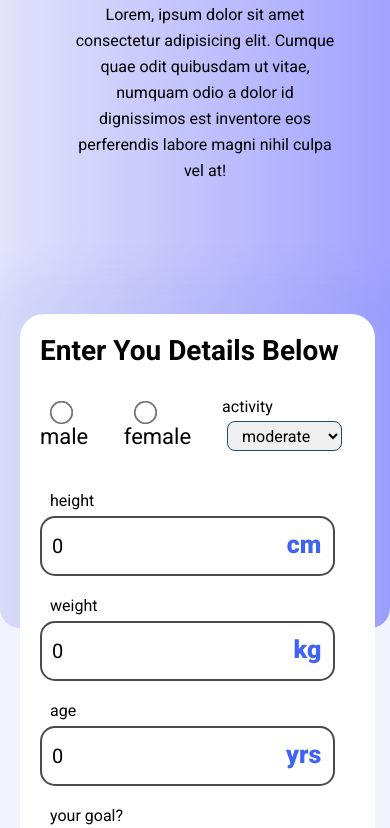
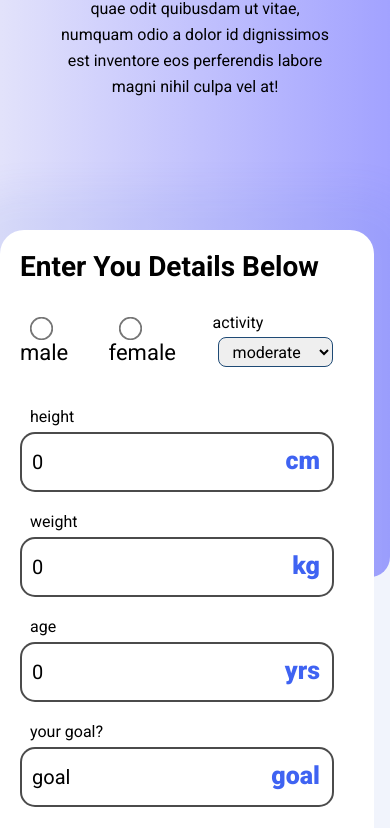
Before and after one commit to kh5269772-del/project5, a plain HTML site: page index.html in a window 390 px wide. Shown: the part 282-1110 px from the top of the page. Drawn offline with nearby package versions, Linux system fonts and the light colour scheme.

Commit message:
Add files via upload

```diff
--- a/style.css
+++ b/style.css
@@ -367,6 +367,9 @@
 }
 
 @media(max-width:550px) {
+     .home {
+        padding-left: 0;
+     }
     .home .datails {
         width: 96%;
         background-color: white;
@@ -375,6 +378,7 @@
         padding: 20px;
         border-radius: 24px;
         margin-top: 50px;
+
     }
 
     .home .datails .toimput {
```
